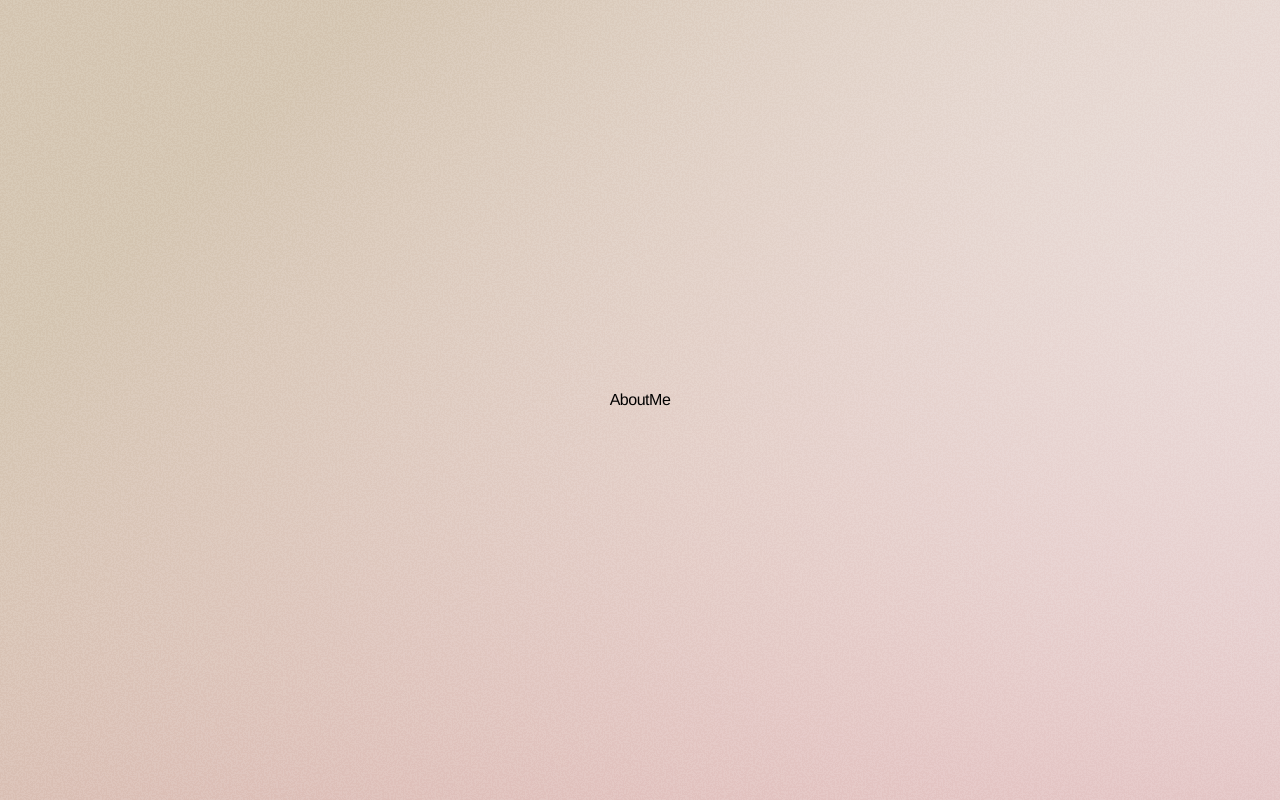
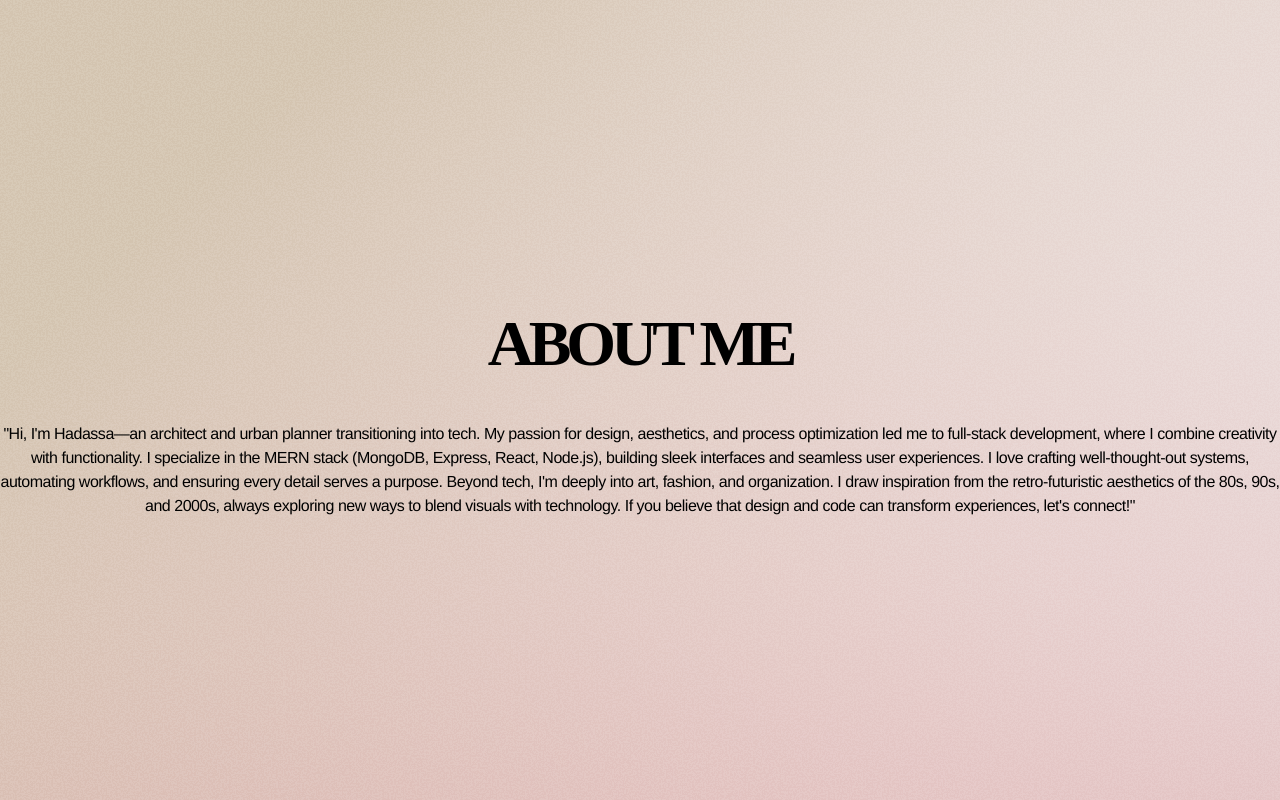
Before and after one commit to haudacia/hadassas-portfolio, a React (Vite) app: page /about-me in a window 1280 px wide. Built offline with nearby package versions, Linux system fonts and the light colour scheme.

Commit message:
add tailwind

```diff
--- a/package.json
+++ b/package.json
@@ -23,6 +23,7 @@
     "eslint-plugin-react-hooks": "^5.1.0",
     "eslint-plugin-react-refresh": "^0.4.19",
     "globals": "^15.15.0",
+    "tailwindcss": "^4.0.11",
     "vite": "^6.2.0"
   }
 }
--- a/src/pages/AboutMe.jsx
+++ b/src/pages/AboutMe.jsx
@@ -2,7 +2,17 @@
 
 function AboutMe() {
     return (
-        <div>AboutMe</div>
+        <div className='flex m-12 p-8 flex-col w-1/2'>
+            <h1>ABOUT ME</h1>
+            <p>
+                "Hi, I'm Hadassa—an architect and urban planner transitioning into tech. My passion for design, aesthetics, and process optimization led me to full-stack development, where I combine creativity with functionality.
+                I specialize in the MERN stack (MongoDB, Express, React, Node.js), building sleek interfaces and seamless user experiences. I love crafting well-thought-out systems, automating workflows, and ensuring every detail serves a purpose.
+
+                Beyond tech, I'm deeply into art, fashion, and organization. I draw inspiration from the retro-futuristic aesthetics of the 80s, 90s, and 2000s, always exploring new ways to blend visuals with technology.
+
+                If you believe that design and code can transform experiences, let's connect!"
+            </p>
+        </div>
     )
 }
 
--- /dev/null
+++ b/tailwind.config.js
@@ -0,0 +1,62 @@
+const { LuShapes } = require('react-icons/lu')
+
+/** @type {import('tailwindcss').Config} */
+module.exports = {
+  content: [
+    "./index.html",
+    "./src/**/*.{js,ts,jsx,tsx}",
+  ],
+  theme: {
+    extend: {
+      borderRadius: {
+        '4xl': '3rem',
+      },
+      backgroundImage: {
+        // 'dotted_pattern': 'url(./assets/grainy.svg)',
+        // 'c1-2': '#ff0000',
+        // 'c1': 'linear-gradient(45deg, rgb(194, 183, 200) 100%, rgb(194, 183, 200) 100%)',
+        'blurry': 'url(/blurry.svg)'
+        // 'c1': 'linear-gradient(45deg, rgba(168,165,200,1) 0%, rgba(192,192,230,1) 43%, rgb(227, 230, 227) 100%)',
+      },
+      backgroundSize: {
+        'dotted_pattern': '300px 300px',
+        'blurry': 'cover'
+      },
+      backgroundRepeat: {
+        'dotted_pattern': 'repeat',
+      },
+      backgroundPosition: {
+        'dotted_pattern': 'center',
+      },
+      colors: {
+        c1: 'rgb(214, 201, 221)',
+        c2: 'rgb(204, 239, 254)',
+        'base-color': 'rgb(234, 207, 207)',
+        'highlight-1': 'rgb(0, 84, 28)',
+        'highlight-2': 'rgb(0, 255, 255)',
+        'dark-bg': 'rgb(255, 20, 147)'
+      },
+      fontFamily: {
+        'rubik': ['Rubik', 'sans-serif'],
+        'space-mono': ['Space Mono', 'monospace'],
+        'abril-fatface': ['Abril Fatface', 'serif']
+      },
+      boxShadow: {
+        'glow': '0 0 10px 5px rgba(255, 255, 255, 0.6)',
+        'vaporwave': '5px 5px 6px rgba(255, 0, 255, 0.6), -5px -5px 6px rgba(0, 255, 255, 0.6)',
+        'crisp': '-5px 5px 0px rgba(0, 0, 0, 1)'
+      },
+      spacing: {
+        'base': '2rem',
+        'double-base': '4rem',
+        'triple-base': '6rem'
+      },
+      screens: {
+        'lg': '1300px',
+      },
+    },
+  },
+  plugins: [
+    require('daisyui'),
+  ],
+}
```
Also changed, not shown: 1 other file (tests, documents, lock files or other folders).
